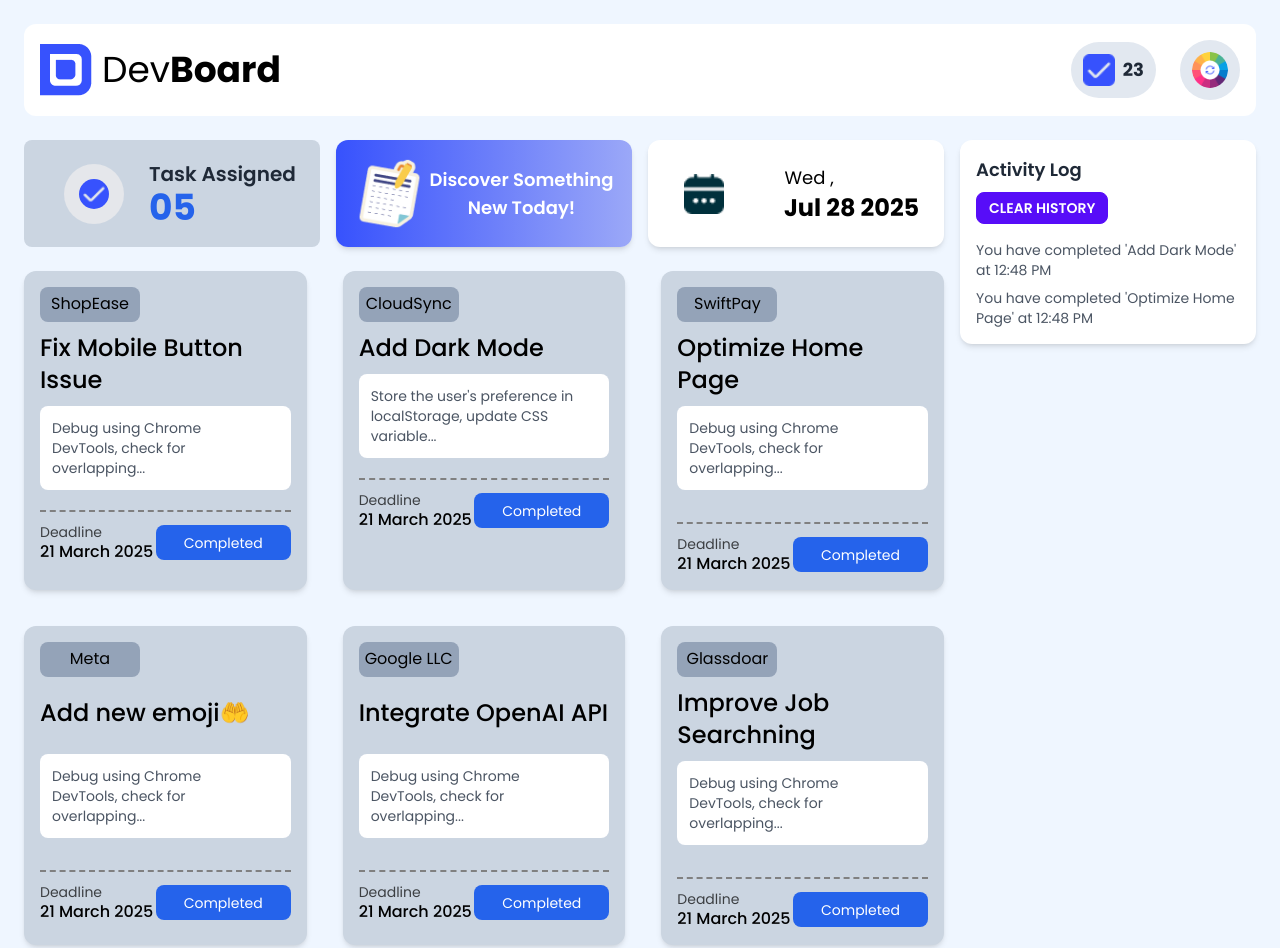
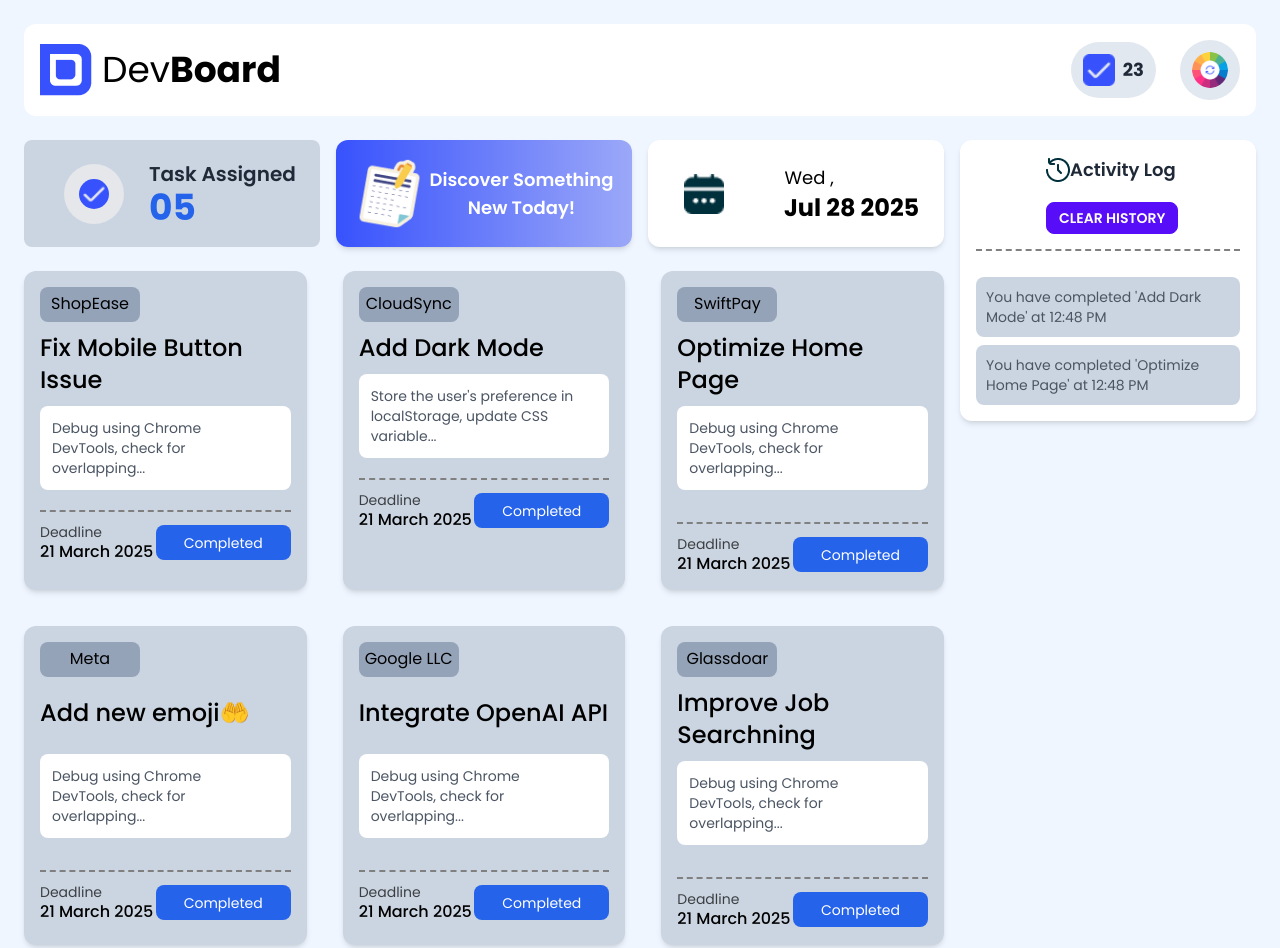
Before and after one commit to SaadTK/Dev-Board, a plain HTML site: page index.html in a window 1280 px wide. Drawn offline with nearby package versions, Linux system fonts and the light colour scheme.

Commit message:
Now really the frontend done.

```diff
--- a/index.html
+++ b/index.html
@@ -344,13 +344,33 @@
         <!-- Right Section (Activity Log)  -->
         <div class="col-span-3">
           <div class="bg-white p-4 rounded-xl shadow-md">
-            <h2 class="text-lg font-semibold">Activity Log</h2>
-            <button class="btn btn-sm btn-primary mt-2">Clear History</button>
-            <div class="mt-4 text-sm text-gray-600">
-              You have completed 'Add Dark Mode' at 12:48 PM
+            <div
+              class="activity-log flex text-center items-center ml-[70px] pb-[10px]"
+            >
+              <img
+                src="assets/img/activity.png"
+                alt="Activity logo"
+                class="w-[24px]"
+              />
+              <h2 class="text-lg font-semibold">Activity Log</h2>
             </div>
-            <div class="mt-2 text-sm text-gray-600">
-              You have completed 'Optimize Home Page' at 12:48 PM
+
+            <button
+              class="btn btn-sm btn-primary mt-2 text-center items-center ml-[70px] mb-[15px]"
+            >
+              Clear History
+            </button>
+            <div class="activities upper-dashed-border">
+              <div
+                class="mt-4 text-sm text-gray-600 bg-slate-300 p-[10px] rounded-lg"
+              >
+                You have completed 'Add Dark Mode' at 12:48 PM
+              </div>
+              <div
+                class="mt-2 text-sm text-gray-600 bg-slate-300 p-[10px] rounded-lg"
+              >
+                You have completed 'Optimize Home Page' at 12:48 PM
+              </div>
             </div>
           </div>
         </div>
```
